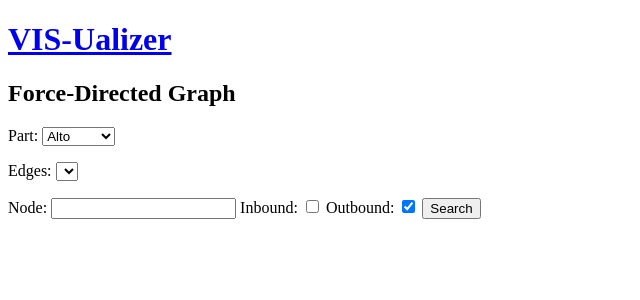
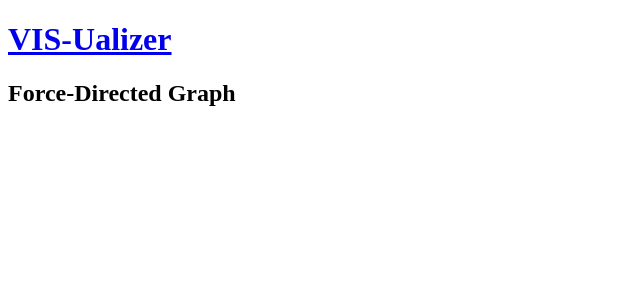
Before and after one commit to ELVIS-Project/VIS-Ualizer, a Python web app: template server/templates/example/force-directed-graph.html in a window 1280 px wide. Shown: the top 300 px of the page, without its empty margins (0-640 px from the left). Run offline with Jinja, Linux system fonts and the light colour scheme; the template is opened without the code that fills it: most values are stand-ins (such as "Sample title", 1, 10 or a date in 2020); lists and menus that the app fills with data are empty.

Commit message:
New: Better encapsulation on force-directed graph

```diff
--- a/server/templates/example/force-directed-graph.html
+++ b/server/templates/example/force-directed-graph.html
@@ -1,37 +1,5 @@
 {% extends "index.html" %}
 {% block body %}
 <h2>Force-Directed Graph</h2>
-    <p>
-        <label>
-            Part:
-            <select class="force-directed-graph-data">
-                <option value="alto">Alto</option>
-                <option value="bass">Bass</option>
-                <option value="soprano">Soprano</option>
-                <option value="tenor">Tenor</option>
-            </select>
-        </label>
-    </p>
-<p>
-    <label>
-        Edges:
-        <select class="force-directed-graph-lines"></select>
-    </label>
-</p>
-<form class="force-directed-graph-search" action="#">
-    <label>
-        Node:
-        <input name="node"/>
-    </label>
-    <label>
-        Inbound:
-        <input type="checkbox" name="inbound">
-    </label>
-    <label>
-        Outbound:
-        <input type="checkbox" name="outbound" checked>
-    </label>
-    <input type="submit" value="Search">
-</form>
 <div class="force-directed-graph"></div>
 {% endblock %}
```
Also changed, not shown: server/static/js/force_directed_graph.js (+52 -42 lines), server/static/js/utils.js (+14 -0 lines).
